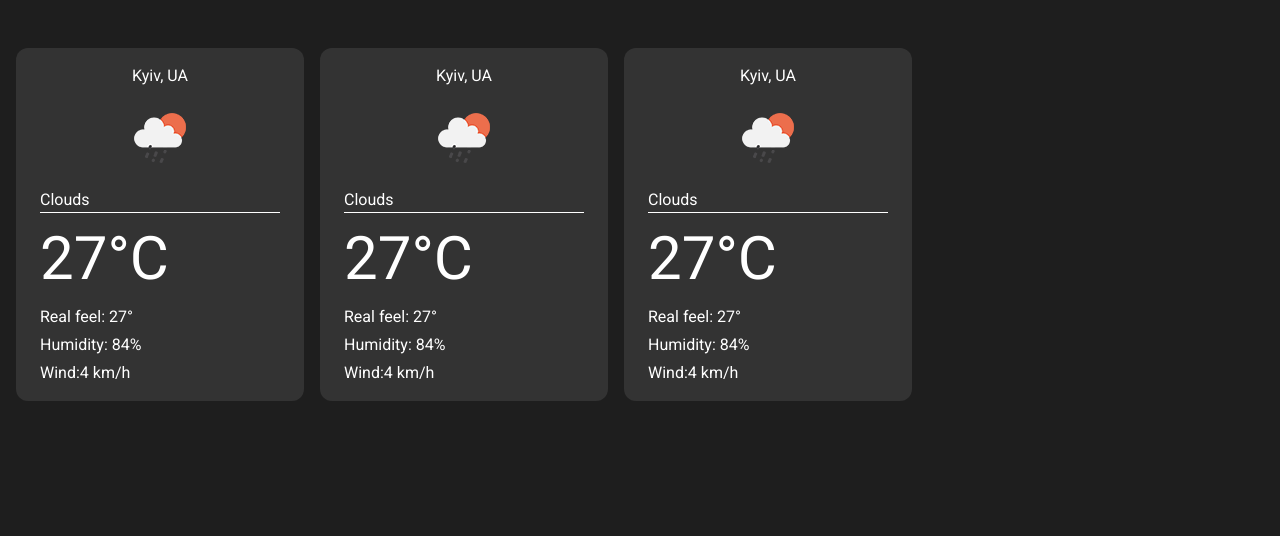
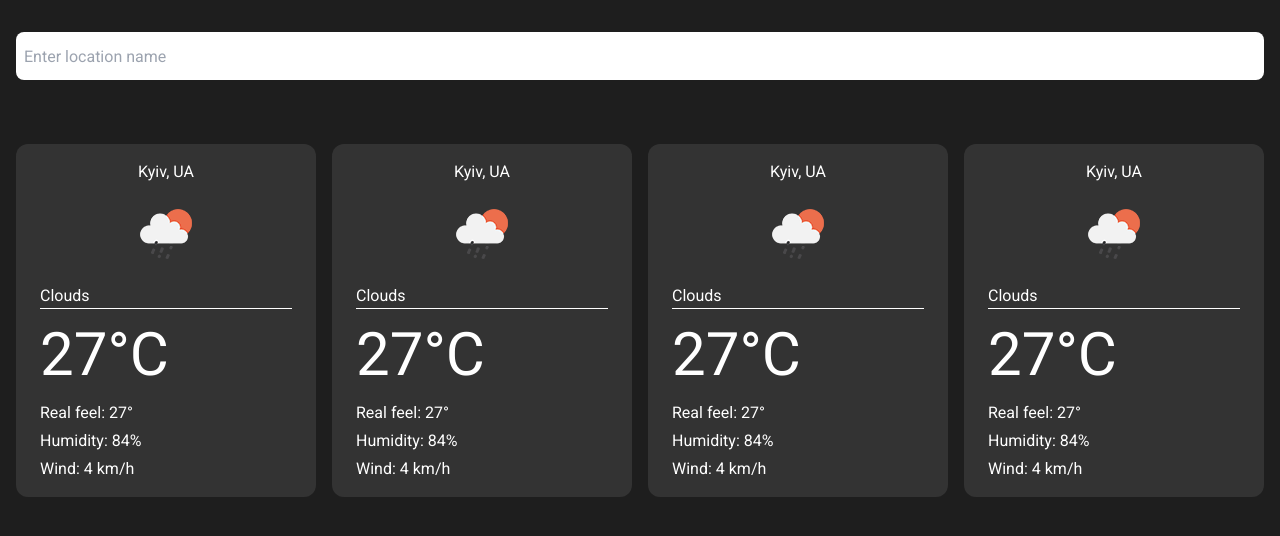
Before and after one commit to edgergard/vue-weather-app, a Vue app: page / in a window 1280 px wide. Shown: the top 536 px of the page. Built offline with nearby package versions, Linux system fonts and the light colour scheme.

Commit message:
add: added input

```diff
--- a/src/App.vue
+++ b/src/App.vue
@@ -1,9 +1,10 @@
 <script setup lang="ts">
-import { OutletContainer, WeatherCardList } from "./components";
+import { OutletContainer } from "./components";
+import { WeatherCardsPage } from "./pages";
 </script>
 
 <template>
   <OutletContainer>
-    <WeatherCardList />
+    <WeatherCardsPage />
   </OutletContainer>
 </template>
--- a/src/components/OutletContainer.vue
+++ b/src/components/OutletContainer.vue
@@ -1,6 +1,6 @@
 <template>
   <div class="bg-[#1E1E1E]">
-    <main class="mx-auto min-h-screen max-w-screen-2xl py-12 px-8 lg:px-4">
+    <main class="mx-auto min-h-screen max-w-screen-xl py-8 px-8 lg:px-4">
       <slot></slot>
     </main>
   </div>
--- a/src/components/WeatherCardList.vue
+++ b/src/components/WeatherCardList.vue
@@ -1,5 +1,6 @@
 <template>
-  <div class="flex gap-4">
+  <div class="grid grid-cols-4 gap-4">
+    <WeatherCard />
     <WeatherCard />
     <WeatherCard />
     <WeatherCard />
--- /dev/null
+++ b/src/pages/WeatherCardsPage.vue
@@ -0,0 +1,12 @@
+<template>
+  <input
+    type="text"
+    placeholder="Enter location name"
+    class="w-full h-8 px-2 py-6 mb-16 rounded-lg"
+  />
+  <WeatherCardList />
+</template>
+
+<script setup lang="ts">
+import { WeatherCardList } from "../components";
+</script>
--- /dev/null
+++ b/src/pages/index.ts
@@ -0,0 +1,3 @@
+import WeatherCardsPage from "./WeatherCardsPage.vue";
+
+export { WeatherCardsPage };
```
Also changed, not shown: src/components/WeatherCard.vue (+3 -4 lines).
